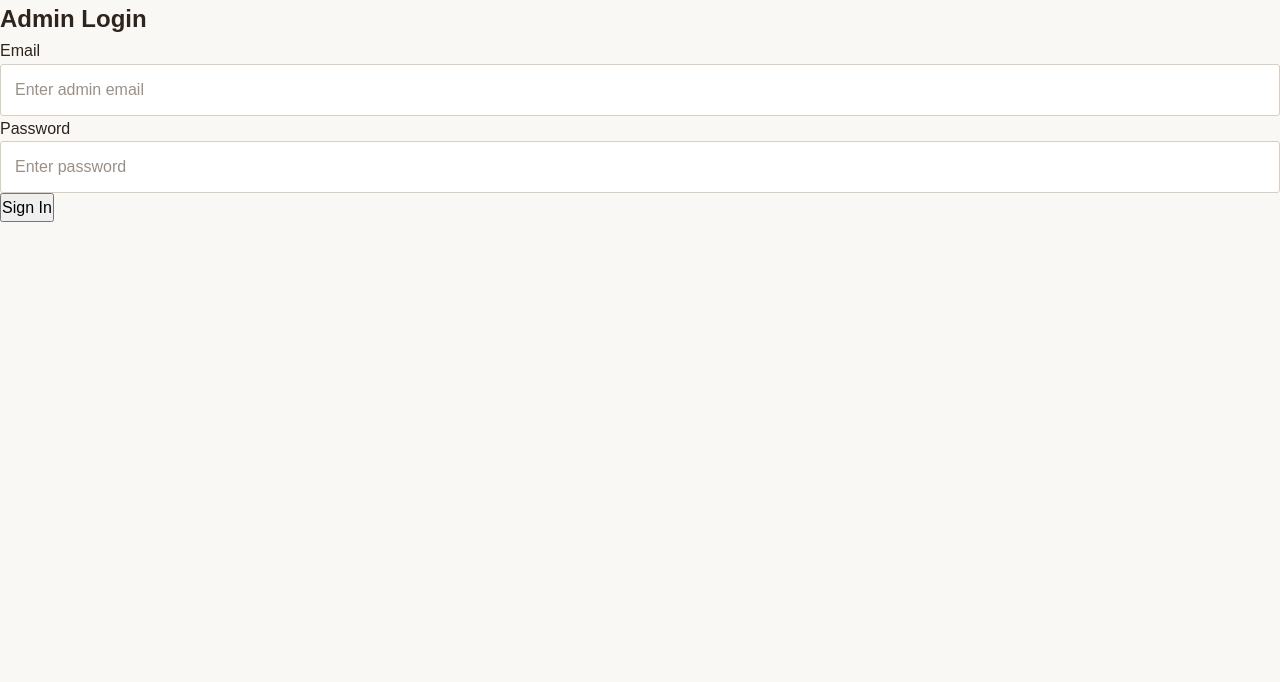
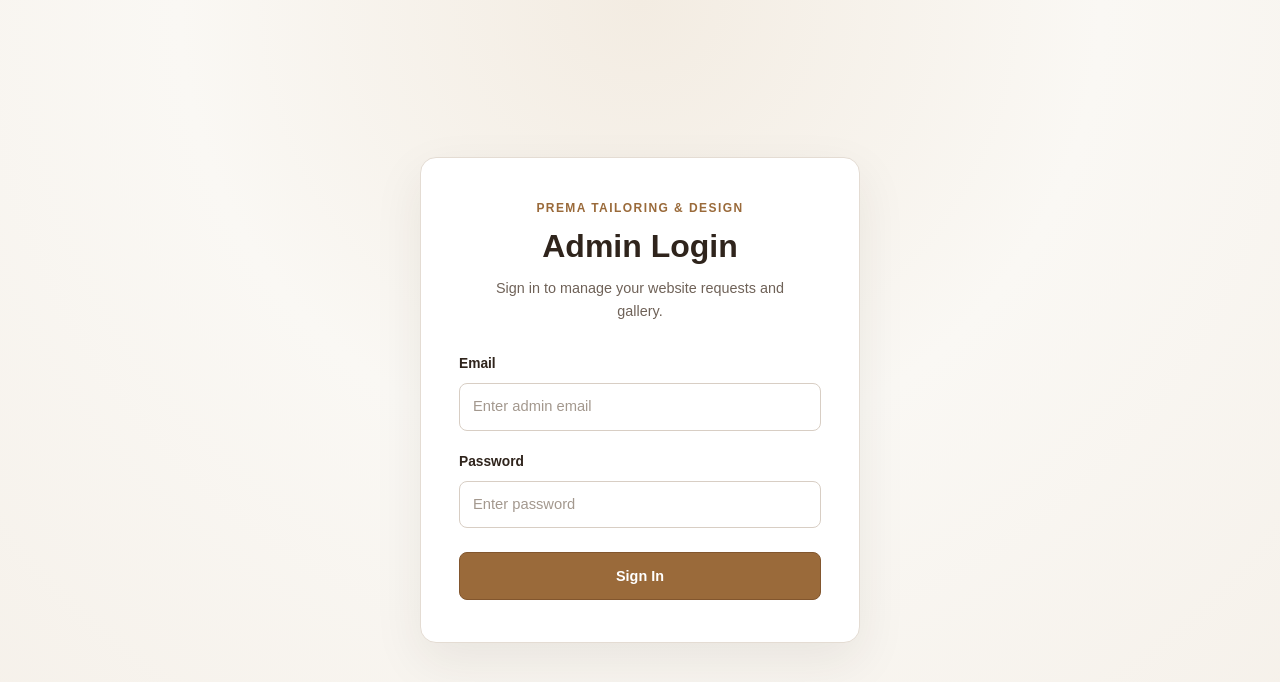
Before and after one commit to krshreyas256/tailor-shop-website, a React (Vite) app: page /admin/login in a window 1280 px wide. Shown: the top 682 px of the page. Built offline with nearby package versions, Linux system fonts and the light colour scheme; no server answers.

Commit message:
Style admin login page

```diff
--- a/src/admin/AdminLogin.jsx
+++ b/src/admin/AdminLogin.jsx
@@ -2,6 +2,8 @@ import { useState } from 'react';
 import { useNavigate } from 'react-router-dom';
 
 import { loginAdmin } from '../firebase/auth';
+
+import '../styles/admin.css';
 
 function AdminLogin() {
   const navigate = useNavigate();
@@ -30,40 +32,71 @@ function AdminLogin() {
   };
 
   return (
-    <main>
-      <section>
-        <h1>Admin Login</h1>
+    <main className="admin-login-page">
+      <section className="admin-login-card">
+        <div className="admin-login-header">
+          <p className="admin-eyebrow">Prema Tailoring & Design</p>
 
-        <form onSubmit={handleSubmit}>
-          <div>
-            <label htmlFor="admin-email">Email</label>
+          <h1>Admin Login</h1>
+
+          <p className="admin-login-description">
+            Sign in to manage your website requests and gallery.
+          </p>
+        </div>
+
+        <form
+          className="admin-login-form"
+          onSubmit={handleSubmit}
+        >
+          <div className="admin-form-group">
+            <label htmlFor="admin-email">
+              Email
+            </label>
 
             <input
               id="admin-email"
               type="email"
               value={email}
-              onChange={(event) => setEmail(event.target.value)}
+              onChange={(event) =>
+                setEmail(event.target.value)
+              }
               placeholder="Enter admin email"
+              autoComplete="email"
               required
+              disabled={loading}
             />
           </div>
 
-          <div>
-            <label htmlFor="admin-password">Password</label>
+          <div className="admin-form-group">
+            <label htmlFor="admin-password">
+              Password
+            </label>
 
             <input
               id="admin-password"
               type="password"
               value={password}
-              onChange={(event) => setPassword(event.target.value)}
+              onChange={(event) =>
+                setPassword(event.target.value)
+              }
               placeholder="Enter password"
+              autoComplete="current-password"
               required
+              disabled={loading}
             />
           </div>
 
-          {error && <p>{error}</p>}
+          {error && (
+            <p className="admin-login-error">
+              {error}
+            </p>
+          )}
 
-          <button type="submit" disabled={loading}>
+          <button
+            type="submit"
+            className="admin-login-button"
+            disabled={loading}
+          >
             {loading ? 'Signing in...' : 'Sign In'}
           </button>
         </form>
--- a/src/styles/admin.css
+++ b/src/styles/admin.css
@@ -12,6 +12,240 @@
 .admin-container {
   width: min(1180px, 100%);
   margin: 0 auto;
+}
+
+
+/* ========================================
+   ADMIN LOGIN
+======================================== */
+
+.admin-login-page {
+  min-height: 100vh;
+  display: flex;
+  align-items: center;
+  justify-content: center;
+
+  padding: 40px 20px;
+
+  background:
+    radial-gradient(
+      circle at top,
+      #f3ece2 0%,
+      #faf8f4 45%,
+      #f5f0e9 100%
+    );
+}
+
+.admin-login-card {
+  width: 100%;
+  max-width: 440px;
+
+  padding: 42px 38px;
+
+  border: 1px solid #e4dcd3;
+  border-radius: 16px;
+
+  background: #ffffff;
+
+  box-shadow:
+    0 18px 50px rgba(47, 36, 28, 0.08);
+}
+
+.admin-login-header {
+  margin-bottom: 30px;
+  text-align: center;
+}
+
+.admin-login-header .admin-eyebrow {
+  margin-bottom: 10px;
+  color: #9a6a3a;
+  font-size: 0.75rem;
+  font-weight: 700;
+  letter-spacing: 0.12em;
+  line-height: 1.4;
+  text-transform: uppercase;
+}
+
+.admin-login-header h1 {
+  margin: 0;
+  color: #2f241c;
+  font-size: 2rem;
+  font-weight: 700;
+  line-height: 1.2;
+}
+
+.admin-login-description {
+  max-width: 320px;
+  margin: 12px auto 0;
+  color: #6f6258;
+  font-size: 0.9rem;
+  line-height: 1.6;
+}
+
+.admin-login-form {
+  display: grid;
+  gap: 20px;
+}
+
+.admin-login-form .admin-form-group {
+  display: grid;
+  gap: 8px;
+}
+
+.admin-login-form label {
+  color: #2f241c;
+  font-size: 0.86rem;
+  font-weight: 600;
+}
+
+.admin-login-form input {
+  width: 100%;
+  min-height: 46px;
+
+  padding: 11px 13px;
+
+  border: 1px solid #d8cec4;
+  border-radius: 8px;
+
+  background: #fff;
+  color: #2f241c;
+
+  font-family: inherit;
+  font-size: 0.92rem;
+
+  outline: none;
+
+  transition:
+    border-color 0.2s ease,
+    box-shadow 0.2s ease,
+    background 0.2s ease;
+}
+
+.admin-login-form input::placeholder {
+  color: #a3988e;
+}
+
+.admin-login-form input:hover {
+  border-color: #bda995;
+}
+
+.admin-login-form input:focus {
+  border-color: #9a6a3a;
+
+  box-shadow:
+    0 0 0 3px rgba(154, 106, 58, 0.12);
+}
+
+.admin-login-form input:disabled {
+  background: #f5f2ee;
+  cursor: not-allowed;
+}
+
+.admin-login-error {
+  margin: -4px 0 0;
+
+  padding: 10px 12px;
+
+  border: 1px solid #e7c8bd;
+  border-radius: 7px;
+
+  background: #fff6f3;
+  color: #9a4935;
+
+  font-size: 0.84rem;
+  line-height: 1.5;
+}
+
+.admin-login-button {
+  width: 100%;
+  min-height: 48px;
+
+  margin-top: 4px;
+
+  border: 1px solid #82562e;
+  border-radius: 8px;
+
+  background: #9a6a3a;
+  color: #ffffff;
+
+  font-family: inherit;
+  font-size: 0.9rem;
+  font-weight: 600;
+
+  cursor: pointer;
+
+  transition:
+    background 0.2s ease,
+    border-color 0.2s ease,
+    transform 0.2s ease;
+}
+
+.admin-login-button:hover:not(:disabled) {
+  border-color: #6f4725;
+  background: #82562e;
+}
+
+.admin-login-button:active:not(:disabled) {
+  transform: translateY(1px);
+}
+
+.admin-login-button:disabled {
+  opacity: 0.65;
+  cursor: not-allowed;
+}
+
+
+/* ========================================
+   ADMIN LOGIN RESPONSIVE
+======================================== */
+
+@media (max-width: 600px) {
+  .admin-login-page {
+    padding: 24px 16px;
+  }
+
+  .admin-login-card {
+    padding: 34px 24px;
+    border-radius: 14px;
+  }
+
+  .admin-login-header h1 {
+    font-size: 1.75rem;
+  }
+}
+
+@media (max-width: 400px) {
+  .admin-login-page {
+    padding: 20px 12px;
+  }
+
+  .admin-login-card {
+    padding: 30px 18px;
+  }
+
+  .admin-login-header {
+    margin-bottom: 26px;
+  }
+
+  .admin-login-header h1 {
+    font-size: 1.6rem;
+  }
+
+  .admin-login-description {
+    font-size: 0.84rem;
+  }
+}
+
+
+/* ========================================
+   ADMIN LOGIN REDUCED MOTION
+======================================== */
+
+@media (prefers-reduced-motion: reduce) {
+  .admin-login-form input,
+  .admin-login-button {
+    transition: none;
+  }
 }
 
 
```
